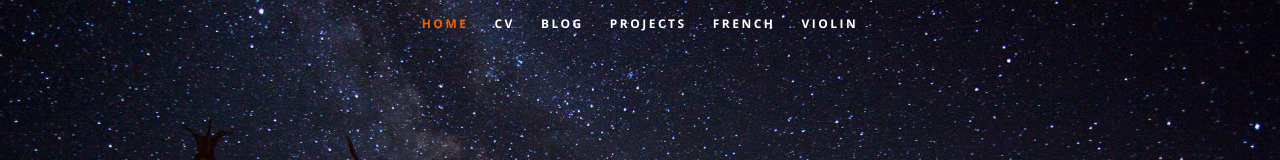
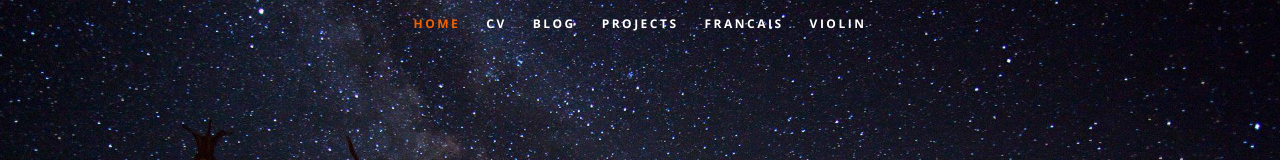
Before and after one commit to mattborghi/root-githubio-page, a React (Create React App) app: page / in a window 1280 px wide. Shown: the top 160 px of the page. Built offline with nearby package versions, Linux system fonts and the light colour scheme.

Commit message:
add new components

```diff
--- a/src/App.js
+++ b/src/App.js
@@ -1,12 +1,12 @@
 import React from "react";
 import "./App.css";
 import Header from './components/Header';
-import Data from './Data';
+import Data, {buttons} from './Data';
 
 function App() {
   return (
     <div className="App">
-      <Header resumeData={Data} />
+      <Header resumeData={Data} buttons={buttons} />
     </div>
   );
 }
--- a/src/Data.js
+++ b/src/Data.js
@@ -19,4 +19,37 @@ let Data = {
   ],
 };
 
+export const buttons = [
+  {
+    name: "Home",
+    path: "#home",
+    alt: "home"
+  },
+  {
+    name: "CV",
+    path: "https://mattborghi.github.io/CV",
+    alt: "Curriculum Vitae"
+  },
+  {
+    name: "Blog",
+    path: "https://mattborghi.github.io/myblog",
+    alt: "My Personal Blog"
+  },
+  {
+    name: "Projects",
+    path: "https://mattborghi.github.io/projects",
+    alt: "Projects"
+  },
+  {
+    name: "Francais",
+    path: "https://mattborghi.github.io/francais",
+    alt: "My French Blog"
+  },
+  {
+    name: "Violin",
+    path: "https://mattborghi.github.io/violin",
+    alt: "My Violin Blog"
+  },
+]
+
 export default Data;
--- a/src/components/Header.js
+++ b/src/components/Header.js
@@ -1,60 +1,15 @@
 import React, { useState } from "react";
+import NavigationBar from "./NavigationBar";
 import Snackbar from "@material-ui/core/Snackbar";
 
-export default function Header(props) {
+export default function Header({ resumeData, buttons }) {
   const [alert, setAlert] = useState(false);
-  const { resumeData } = props;
 
   return (
     <React.Fragment>
       <header id="home">
-        <nav id="nav-wrap">
-          <a className="mobile-btn" href="#nav-wrap" title="Show navigation">
-            Show navigation
-          </a>
-          {/* eslint-disable-next-line  */}
-          <a className="mobile-btn" href="#" title="Hide navigation">
-            Hide navigation
-          </a>
-          <ul id="nav" className="nav">
-            <li className="current">
-              <a href="#home" alt="home">
-                Home
-              </a>
-            </li>
-            <li>
-              <a href="https://mattborghi.github.io/CV" alt="cv">
-                CV
-              </a>
-            </li>
-            <li>
-              <a href="https://mattborghi.github.io/myblog" alt="myblog">
-                Blog
-              </a>
-            </li>
-            <li>
-              <a
-                href="https://mattborghi.github.io/projects"
-                alt="projects"
-              >
-                Projects
-              </a>
-            </li>
-            <li>
-              <a
-                href="https://mattborghi.github.io/francais"
-                alt="The French Blog"
-              >
-                French
-              </a>
-            </li>
-            <li>
-              <a href="https://mattborghi.github.io/violin" alt="violin">
-                Violin
-              </a>
-            </li>
-          </ul>
-        </nav>
+
+        <NavigationBar buttons={buttons} />
 
         <div className="row banner">
           <div className="banner-text">
--- /dev/null
+++ b/src/components/NavigationBar.js
@@ -0,0 +1,25 @@
+import React from "react";
+
+export default function NavigationBar({buttons}) {
+    return (
+        <nav id="nav-wrap">
+            <a className="mobile-btn" href="#nav-wrap" title="Show navigation">
+                Show navigation
+            </a>
+            {/* eslint-disable-next-line  */}
+            <a className="mobile-btn" href="#" title="Hide navigation">
+                Hide navigation
+            </a>
+            <ul id="nav" className="nav">
+                {buttons.map(button => {
+                    return (
+                        <li className={button.name === "Home" ? "current" : ""} key={button.name}>
+                            <a href={button.path} alt={button.alt}>{button.name}</a>
+                        </li>
+                    )
+                }
+                )}
+            </ul>
+        </nav>
+    );
+}
```
